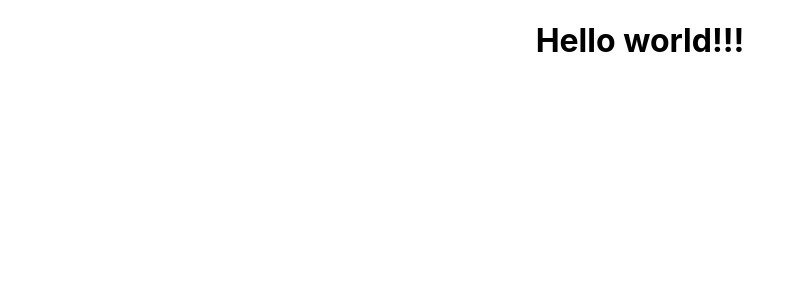
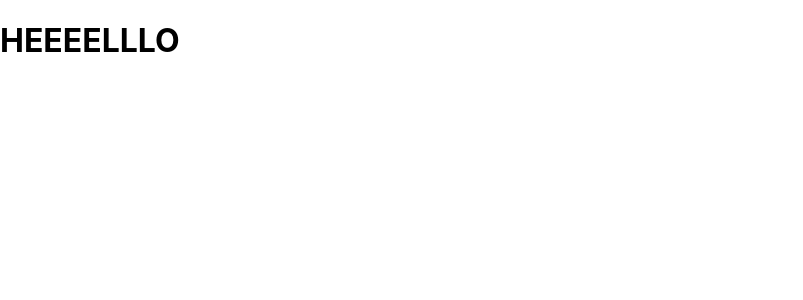
Before and after one commit to LinKCoding/calc-react, a React (Create React App) app: page / in a window 1280 px wide. Shown: the top 300 px of the page, without its empty margins (0-803 px from the left). Built offline with nearby package versions, Linux system fonts and the light colour scheme.

Commit message:
basic structure added

```diff
--- a/src/App.css
+++ /dev/null
@@ -1,38 +0,0 @@
-.App {
-  text-align: center;
-}
-
-.App-logo {
-  height: 40vmin;
-  pointer-events: none;
-}
-
-@media (prefers-reduced-motion: no-preference) {
-  .App-logo {
-    animation: App-logo-spin infinite 20s linear;
-  }
-}
-
-.App-header {
-  background-color: #282c34;
-  min-height: 100vh;
-  display: flex;
-  flex-direction: column;
-  align-items: center;
-  justify-content: center;
-  font-size: calc(10px + 2vmin);
-  color: white;
-}
-
-.App-link {
-  color: #61dafb;
-}
-
-@keyframes App-logo-spin {
-  from {
-    transform: rotate(0deg);
-  }
-  to {
-    transform: rotate(360deg);
-  }
-}
--- a/src/App.js
+++ b/src/App.js
@@ -1,5 +1,4 @@
 import React from 'react';
-import './App.css';
 import Overlay from './components/Overlay';
 
 
--- /dev/null
+++ b/src/components/calculatorComps/CalcButton.js
@@ -0,0 +1,9 @@
+import React from 'react'
+
+export default class CalcButton extends React.Component {
+  render() {
+    return (
+      <h1>HEEEELLLO </h1>
+    )
+  }
+}
--- a/src/components/calculatorComps/buttonList.js
+++ b/src/components/calculatorComps/buttonList.js
@@ -0,0 +1,10 @@
+import React from 'react'
+import Button from './CalcButton'
+
+const ButtonList = (props) => {
+  return (
+    <Button />
+  )
+}
+
+export default ButtonList
--- a/src/components/overlay.js
+++ b/src/components/overlay.js
@@ -1,7 +1,16 @@
 import React from 'react';
+import ButtonList from './CalculatorComps/ButtonList'
 
 export default class Overlay extends React.Component {
+  constructor (props) {
+    super(props)
+
+    this.state = {
+
+    }
+  }
+
   render() {
-    return <h1>Hello world!!!</h1>
+    return <ButtonList />
   }
 }
```
